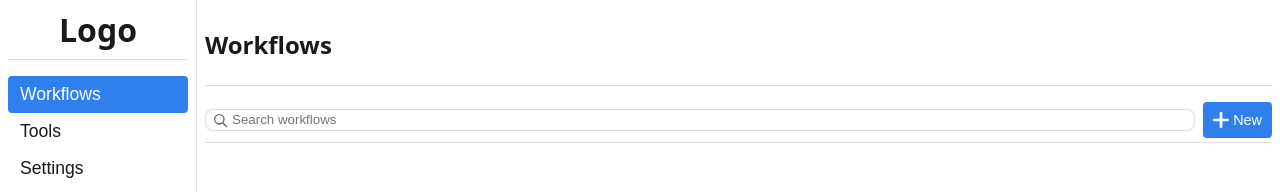
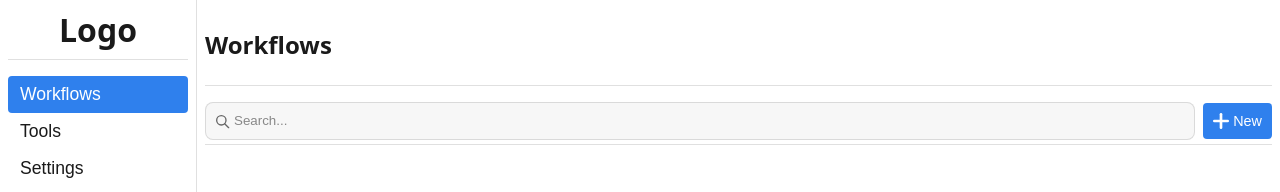
Before and after one commit to RickIsNotMyRealName/Flai.js, a React (Vite) app: page / in a window 1280 px wide. Shown: the top 192 px of the page. Built offline with nearby package versions, Linux system fonts and the light colour scheme.

Commit message:
Style workflow search bar

```diff
--- a/src/components/WorkflowList.tsx
+++ b/src/components/WorkflowList.tsx
@@ -52,7 +52,7 @@ export default function WorkflowList({
           </svg>
           <input
             className="workflow-search"
-            placeholder="Search workflows"
+            placeholder="Search..."
             value={query}
             onChange={e => setQuery(e.target.value)}
           />
--- a/src/theme.css
+++ b/src/theme.css
@@ -455,10 +455,14 @@
   display: flex;
   align-items: center;
   gap: 4px;
-  padding: 2px 6px;
+  height: 36px;
+  padding: 0 8px;
   border: 1px solid #6663;
   border-radius: 8px;
-  background: var(--bg);
+  background: #f7f7f7;
+}
+.dark .search-wrap {
+  background: #303134;
 }
 .search-wrap svg {
   flex: none;
@@ -470,6 +474,10 @@
   padding: 0;
   background: none;
   outline: none;
+  color: var(--fg);
+}
+.workflow-search::placeholder {
+  color: #888;
 }
 .workflow-item {
   display: flex;
```
